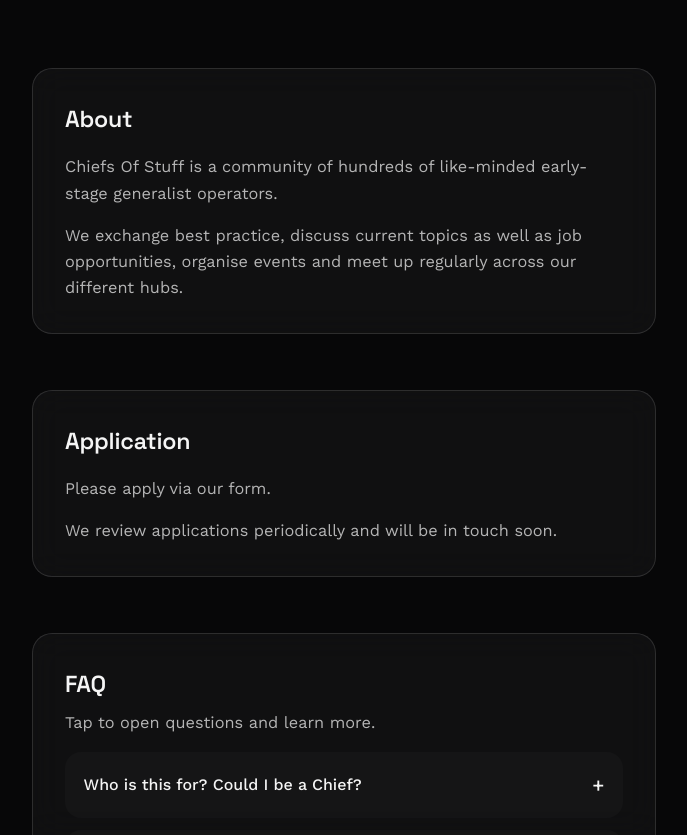
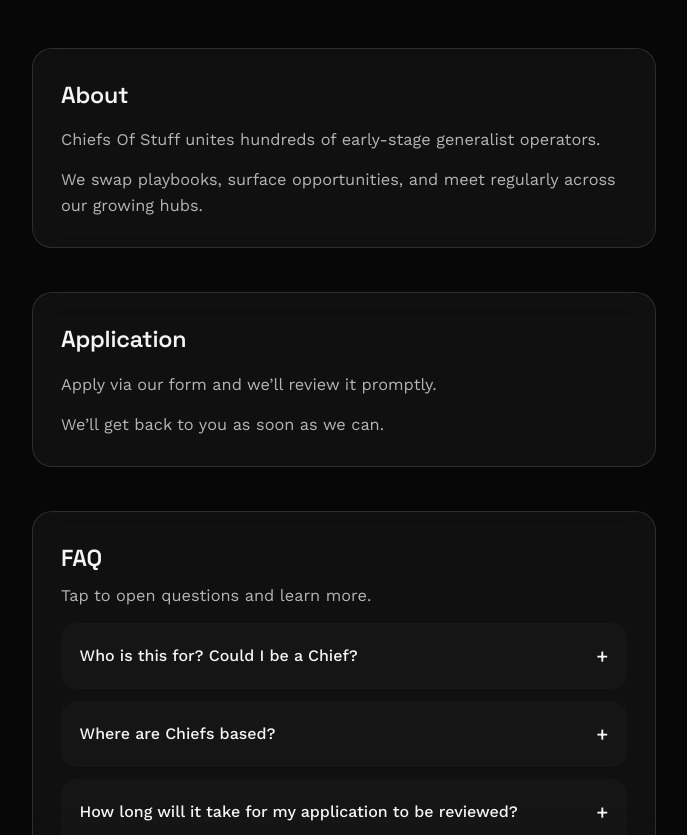
Before and after one commit to jannickstein/chiefsofstuff.github.io, a plain HTML site: page index.html in a window 1280 px wide. Shown: the part 379-1214 px from the top of the page, without its empty margins (296-983 px from the left). Drawn offline with nearby package versions, Linux system fonts and the light colour scheme.

Commit message:
Tighten layout and update hero tagline

```diff
--- a/index.html
+++ b/index.html
@@ -20,27 +20,23 @@
     <div class="page">
       <header class="hero">
         <span class="hero__emoji" aria-hidden="true">👷‍♂️</span>
-        <p class="hero__tagline">Community for early-stage generalist operators</p>
         <h1>Chiefs Of Stuff</h1>
+        <p class="hero__tagline">COMMUNITY FOR EARLY-STAGE GENERALIST OPERATORS</p>
       </header>
 
       <main class="content">
         <section class="block" id="about">
           <h2>About</h2>
+          <p>Chiefs Of Stuff unites hundreds of early-stage generalist operators.</p>
           <p>
-            Chiefs Of Stuff is a community of hundreds of like-minded early-stage generalist
-            operators.
-          </p>
-          <p>
-            We exchange best practice, discuss current topics as well as job opportunities,
-            organise events and meet up regularly across our different hubs.
+            We swap playbooks, surface opportunities, and meet regularly across our growing hubs.
           </p>
         </section>
 
         <section class="block" id="application">
           <h2>Application</h2>
-          <p>Please apply via our form.</p>
-          <p>We review applications periodically and will be in touch soon.</p>
+          <p>Apply via our form and we’ll review it promptly.</p>
+          <p>We’ll get back to you as soon as we can.</p>
         </section>
 
         <section class="block" id="faq">
--- a/styles.css
+++ b/styles.css
@@ -33,7 +33,7 @@ body {
   padding: clamp(2.5rem, 5vw, 4rem) clamp(1.5rem, 4vw, 3rem) 3rem;
   display: flex;
   flex-direction: column;
-  gap: clamp(3rem, 6vw, 4.5rem);
+  gap: clamp(2.25rem, 4vw, 3.5rem);
 }
 
 .hero {
@@ -64,14 +64,14 @@ h1 {
 .content {
   display: flex;
   flex-direction: column;
-  gap: clamp(2.5rem, 5vw, 3.5rem);
+  gap: clamp(1.75rem, 4vw, 2.75rem);
 }
 
 .block {
   display: flex;
   flex-direction: column;
-  gap: 1rem;
-  padding: clamp(1.5rem, 3vw, 2rem);
+  gap: 0.85rem;
+  padding: clamp(1.25rem, 2.75vw, 1.75rem);
   border-radius: 20px;
   border: 1px solid var(--border);
   background: var(--card);
```
